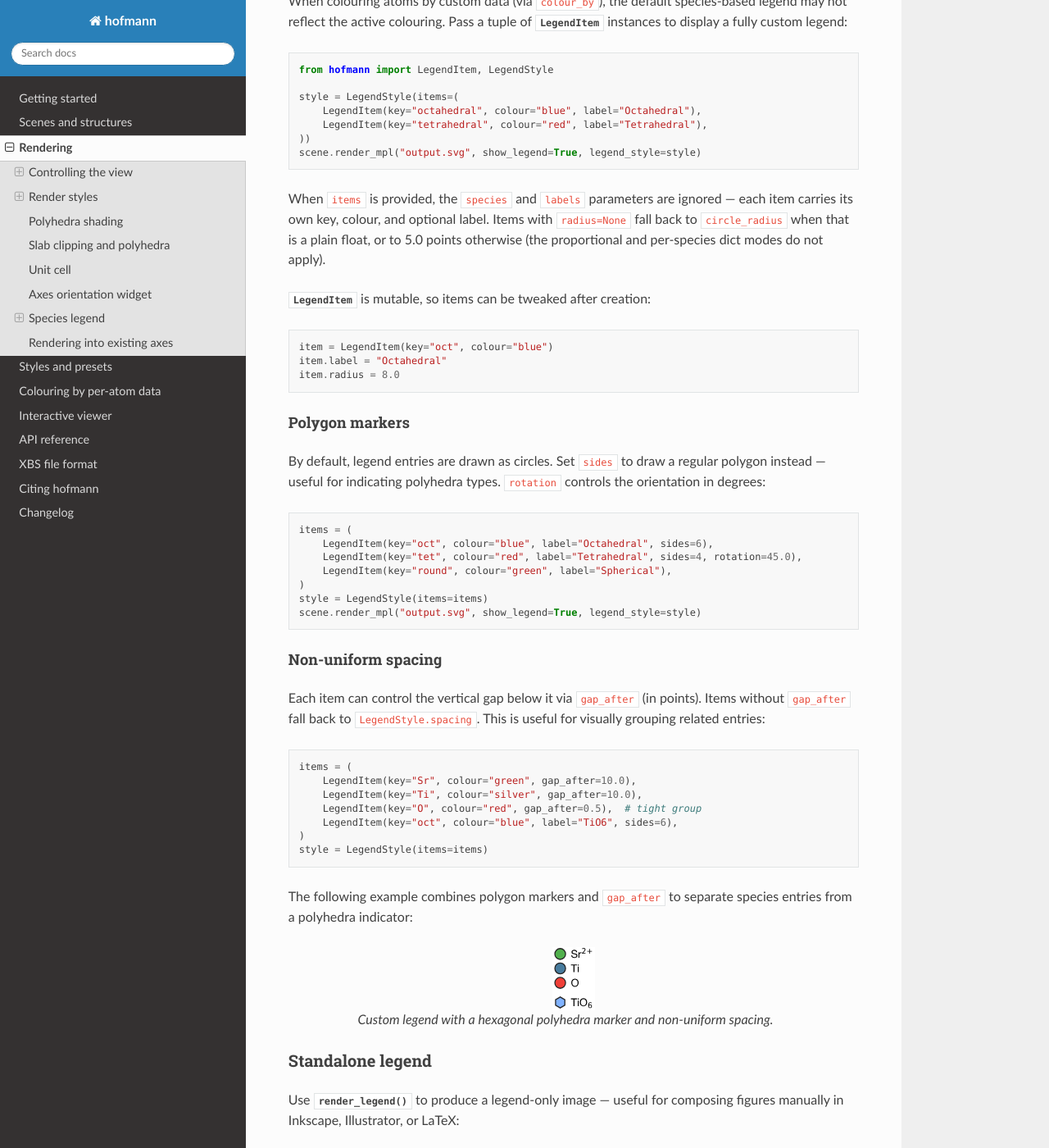
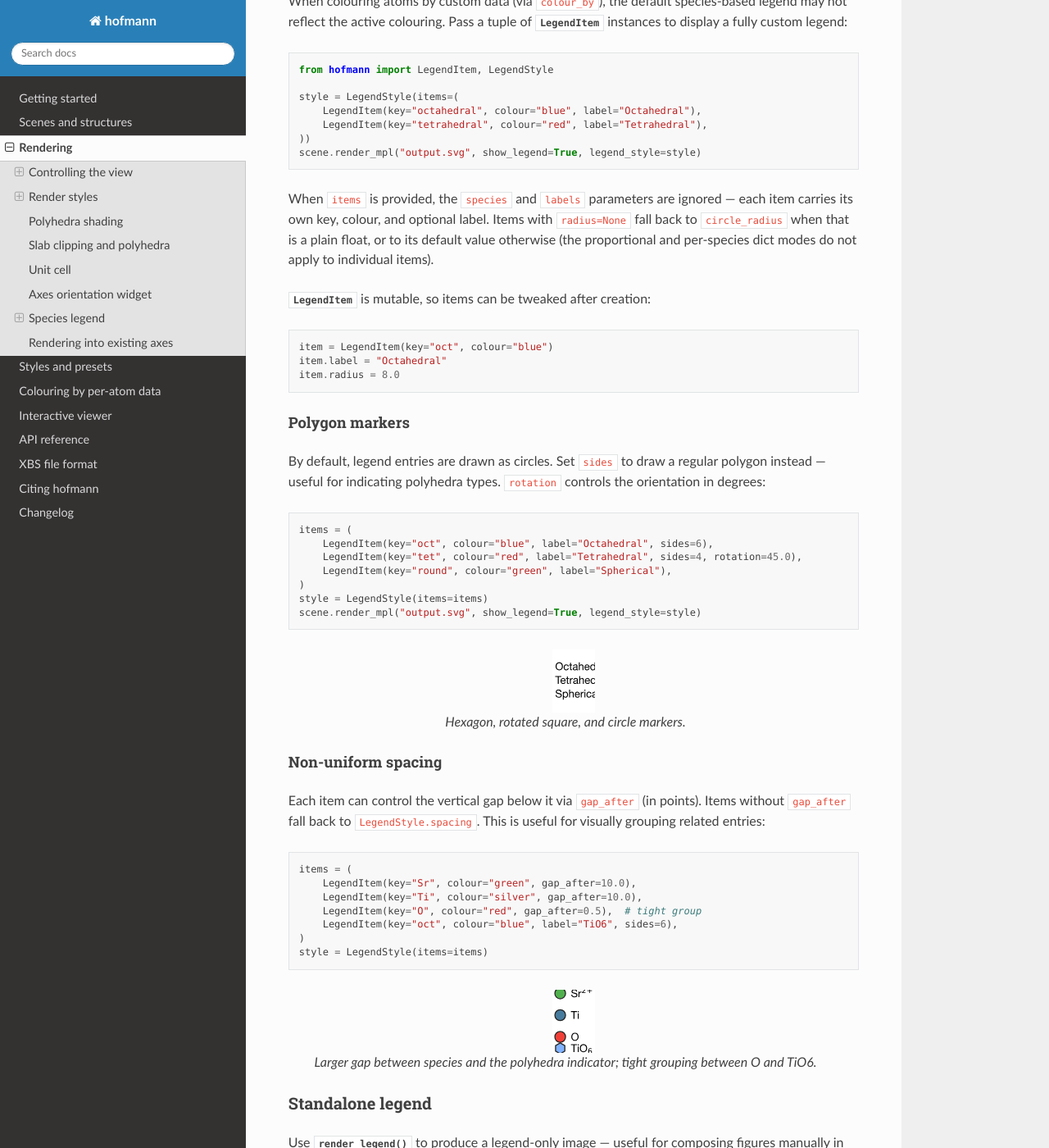
Before and after one commit to bjmorgan/hofmann, a Sphinx documentation site: the page built from docs/rendering.rst, in a window 1280 px wide and 1400 px high, scrolled down 8156 px. Shown: the whole window at 82% size. Built offline with Sphinx 7.4.7 and the Read the Docs theme 3.1.0, drawn with Linux system fonts in a browser that asks for light colours.

Commit message:
Add separate visual examples for polygon markers and non-uniform spacing
Each section now has its own example image rather than a single
combined one.  Also fixes the radius fallback documentation to not
hardcode 5.0 points — it falls back to the circle_radius default.

```diff
--- a/docs/_static/generate_images.py
+++ b/docs/_static/generate_images.py
@@ -941,22 +941,41 @@ def main() -> None:
     )
     print(f"  wrote {OUT / 'legend_labels.svg'}")
 
-    # Custom legend with polygon markers (polyhedra indicators).
+    # Polygon markers: hexagon, rotated square, and circle.
     render_legend(
-        _legend_scene, OUT / "legend_polygon.svg",
+        _legend_scene, OUT / "legend_polygon_markers.svg",
         legend_style=LegendStyle(
             items=(
-                LegendItem(key="Sr", colour="#51b04d", label="Sr2+"),
-                LegendItem(key="Ti", colour="#477B9D"),
+                LegendItem(key="oct", colour="blue",
+                           label="Octahedral", sides=6),
+                LegendItem(key="tet", colour="red",
+                           label="Tetrahedral", sides=4, rotation=45.0),
+                LegendItem(key="round", colour="green",
+                           label="Spherical"),
+            ),
+        ),
+        figsize=_legend_figsize,
+    )
+    print(f"  wrote {OUT / 'legend_polygon_markers.svg'}")
+
+    # Non-uniform spacing with gap_after.
+    render_legend(
+        _legend_scene, OUT / "legend_spacing.svg",
+        legend_style=LegendStyle(
+            items=(
+                LegendItem(key="Sr", colour="#51b04d", label="Sr2+",
+                           gap_after=10.0),
+                LegendItem(key="Ti", colour="#477B9D",
+                           gap_after=10.0),
                 LegendItem(key="O", colour="#F03F37",
-                           gap_after=8.0),
+                           gap_after=0.5),
                 LegendItem(key="oct", colour=(0.5, 0.7, 1.0),
                            label="TiO6", sides=6),
             ),
         ),
         figsize=_legend_figsize,
     )
-    print(f"  wrote {OUT / 'legend_polygon.svg'}")
+    print(f"  wrote {OUT / 'legend_spacing.svg'}")
 
 
 if __name__ == "__main__":
--- a/docs/rendering.rst
+++ b/docs/rendering.rst
@@ -417,8 +417,9 @@ custom legend:
 When ``items`` is provided, the ``species`` and ``labels`` parameters
 are ignored — each item carries its own key, colour, and optional
 label.  Items with ``radius=None`` fall back to ``circle_radius``
-when that is a plain float, or to 5.0 points otherwise (the
-proportional and per-species dict modes do not apply).
+when that is a plain float, or to its default value otherwise (the
+proportional and per-species dict modes do not apply to individual
+items).
 
 :class:`~hofmann.LegendItem` is mutable, so items can be tweaked
 after creation:
@@ -446,6 +447,11 @@ types.  ``rotation`` controls the orientation in degrees:
    style = LegendStyle(items=items)
    scene.render_mpl("output.svg", show_legend=True, legend_style=style)
 
+.. figure:: _static/legend_polygon_markers.svg
+   :align: center
+
+   Hexagon, rotated square, and circle markers.
+
 Non-uniform spacing
 ^^^^^^^^^^^^^^^^^^^
 
@@ -464,14 +470,11 @@ related entries:
    )
    style = LegendStyle(items=items)
 
-The following example combines polygon markers and ``gap_after`` to
-separate species entries from a polyhedra indicator:
-
-.. figure:: _static/legend_polygon.svg
+.. figure:: _static/legend_spacing.svg
    :align: center
 
-   Custom legend with a hexagonal polyhedra marker and non-uniform
-   spacing.
+   Larger gap between species and the polyhedra indicator; tight
+   grouping between O and TiO6.
 
 Standalone legend
 ~~~~~~~~~~~~~~~~~
```
Also changed, not shown: docs/_static/legend_polygon.svg (deleted), docs/_static/legend_polygon_markers.svg (added), docs/_static/legend_spacing.svg (added), 1 other file.
